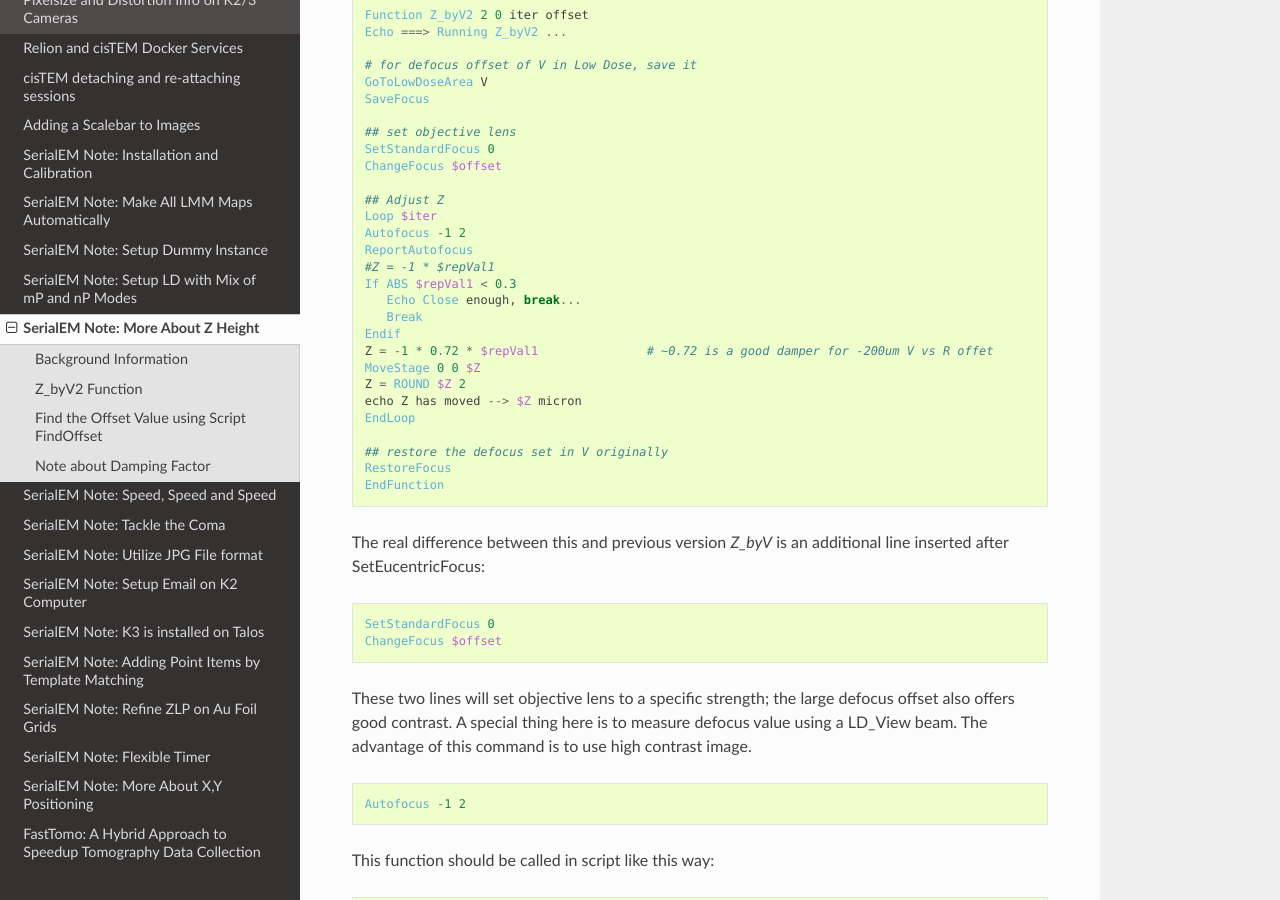
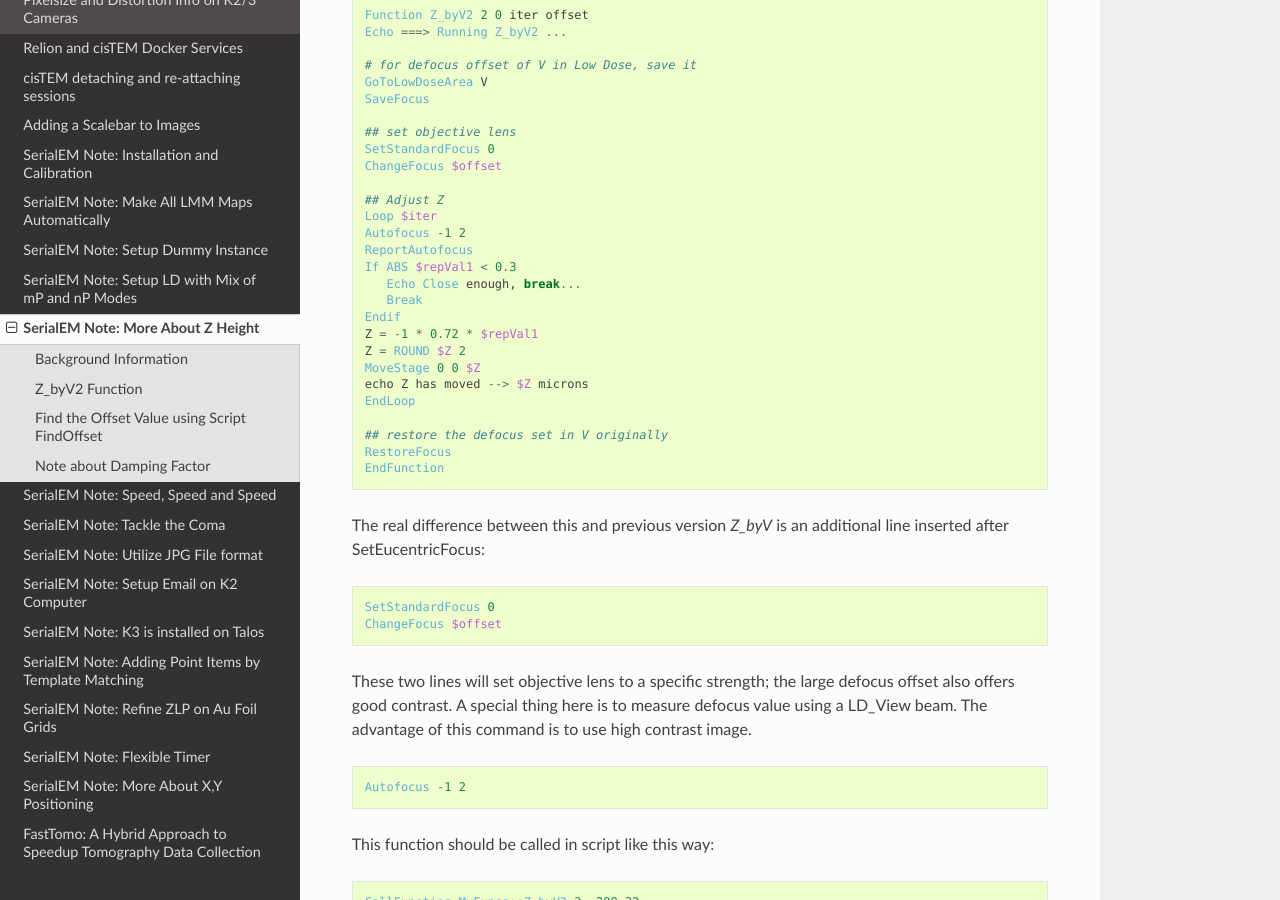
Before and after one commit to xuchen66/sphinx-emdocs, a Sphinx documentation site: the page built from source/serialEM-note-more-about-z-height.rst, in a window 1280 px wide and 900 px high, scrolled down 1377 px. Built offline with Sphinx 7.4.7 and the Read the Docs theme 2.0.0, drawn with Linux system fonts in a browser that asks for light colours; pages that are not in the unit, such as notebooks, are missing from menus.

Commit message:
Update serialEM-note-more-about-z-height.rst

```diff
--- a/source/serialEM-note-more-about-z-height.rst
+++ b/source/serialEM-note-more-about-z-height.rst
@@ -63,15 +63,14 @@
    Loop $iter
    Autofocus -1 2
    ReportAutofocus
-   #Z = -1 * $repVal1
    If ABS $repVal1 < 0.3
       Echo Close enough, break...
       Break
    Endif
-   Z = -1 * 0.72 * $repVal1               # ~0.72 is a good damper for -200um V vs R offet
+   Z = -1 * 0.72 * $repVal1
+   Z = ROUND $Z 2
    MoveStage 0 0 $Z
-   Z = ROUND $Z 2
-   echo Z has moved --> $Z micron
+   echo Z has moved --> $Z microns
    EndLoop
 
    ## restore the defocus set in V originally
```
